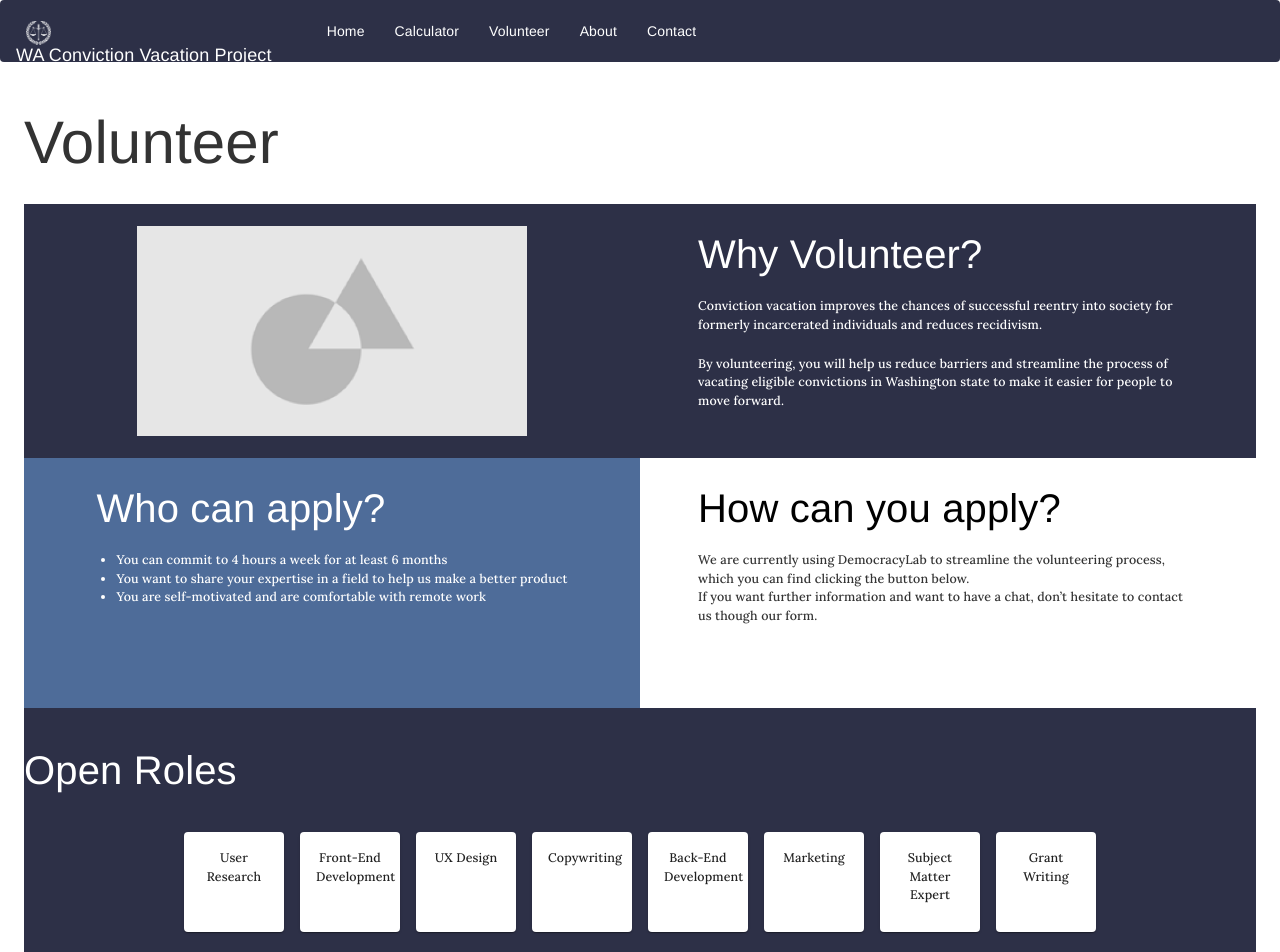
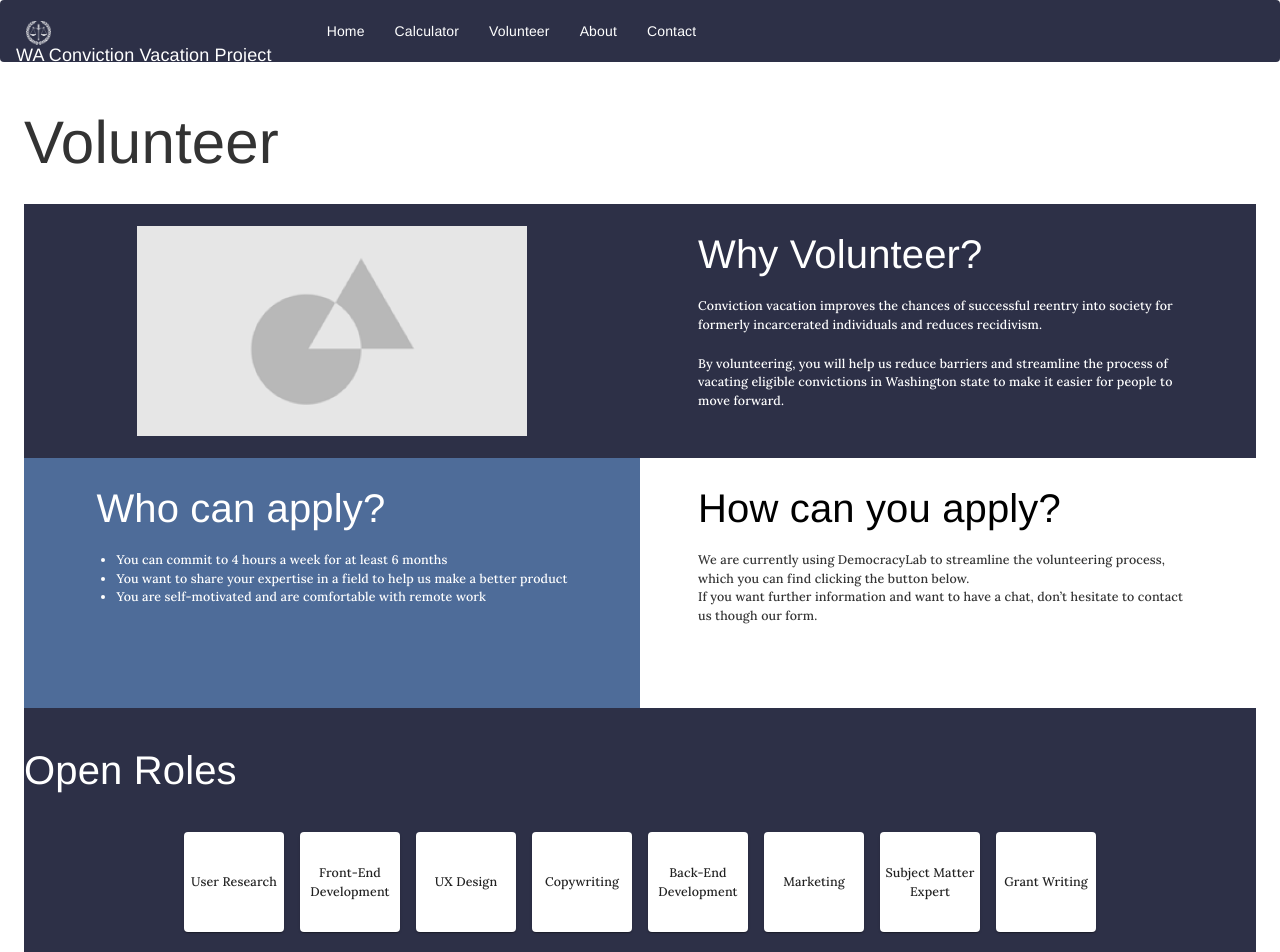
Before and after one commit to openseattle/clearviction-v1, a React (Create React App) app: page /volunteer in a window 1280 px wide. Shown: the top 952 px of the page. Built offline with nearby package versions, Linux system fonts and the light colour scheme.

Commit message:
fix roles alignment to center vertically

```diff
--- a/src/Components/RolesDisplay.jsx
+++ b/src/Components/RolesDisplay.jsx
@@ -15,13 +15,18 @@ const RolesDisplay = () => {
   return (
     <Grid container spacing={2} justifyContent="center">
       {roles.map((role) => (
-        <Grid item key={role}>
-          <Card style={{ width: 100, height: 100 }}>
-            <CardContent>
-              <Typography variant="body1" align="center">
-                {role}
-              </Typography>
-            </CardContent>
+        <Grid item key={role} >
+          <Card style={{ width: 100, height: 100,}}>
+            <Grid
+              container
+              direction="column"
+              justifyContent="center"
+              style={{height: "100px"}}
+            >
+                <Typography variant="body1" align="center" >
+                  {role}
+                </Typography>
+            </Grid>
           </Card>
         </Grid>
       ))}
--- a/src/Pages/AboutPage.jsx
+++ b/src/Pages/AboutPage.jsx
@@ -6,7 +6,6 @@ import {
   CardContent,
   Card,
   makeStyles,
-  CardActionArea,
 } from "@material-ui/core";
 import TeamCard from "../Components/TeamCard";
 import PrimaryButton from "../ui-kit/Button";
```
